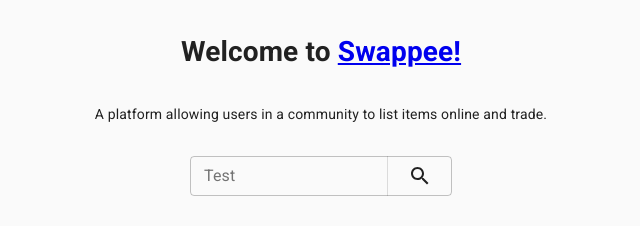
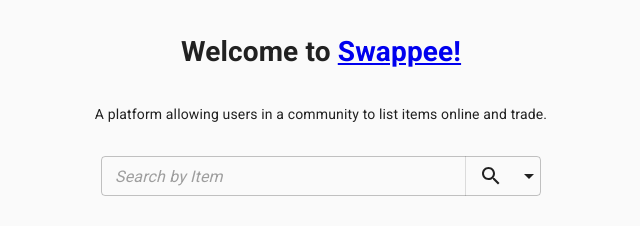
Before and after one commit to MarcusTXK/Swappee, a Next.js app in the folder frontend/: page / in a window 1280 px wide. Shown: the top 226 px of the page, without its empty margins (319-959 px from the left). Built offline with nearby package versions, Linux system fonts and the light colour scheme.

Commit message:
Add search bar

```diff
--- a/frontend/components/molecules/MSampleSearchBar.tsx
+++ /dev/null
@@ -1,42 +0,0 @@
-import { useState, MouseEvent } from 'react';
-import { Button, TextField, Menu, MenuList, MenuItem, Divider } from '@material-ui/core';
-import { Search } from '@material-ui/icons';
-
-const MSampleSearchBar = () => {
-  const [anchorEl, setAnchorEl] = useState<null | HTMLElement>(null);
-
-  const handleClick = (event: MouseEvent<HTMLElement>) => {
-    setAnchorEl(event.currentTarget);
-  };
-
-  const handleClose = () => {
-    setAnchorEl(null);
-  };
-
-  return (
-    <TextField
-      className="m-sample-searchbar"
-      variant="outlined"
-      label="Test"
-      size="small"
-      InputProps={{
-        endAdornment: (
-          <>
-            <Divider orientation="vertical" />
-            <Button onClick={handleClick}>
-              <Search />
-            </Button>
-            <Menu anchorEl={anchorEl} open={Boolean(anchorEl)} onClose={handleClose}>
-              <MenuList>
-                <MenuItem>Items</MenuItem>
-                <MenuItem>Users</MenuItem>
-              </MenuList>
-            </Menu>
-          </>
-        ),
-      }}
-    />
-  );
-};
-
-export default MSampleSearchBar;
--- /dev/null
+++ b/frontend/components/molecules/MSearchBar.tsx
@@ -0,0 +1,72 @@
+import { useRef, useState, MouseEvent, ChangeEvent } from 'react';
+import { Button, TextField, MenuList, MenuItem, Divider, ButtonGroup, Popper, Paper } from '@material-ui/core';
+import { Search, ArrowDropDown } from '@material-ui/icons';
+
+const MSearchBar = () => {
+  const [search, setSearch] = useState<String>('');
+  const [open, setOpen] = useState(false);
+  const anchorRef = useRef<HTMLDivElement>(null);
+  const [selectedIndex, setSelectedIndex] = useState(0);
+
+  const handleToggle = (event: MouseEvent<HTMLElement>) => {
+    setOpen((prevOpen) => !prevOpen);
+  };
+
+  const handleMenuItemClick = (event: MouseEvent<HTMLLIElement>, index: number) => {
+    setSelectedIndex(index);
+    setOpen(false);
+  };
+
+  const handleChange = (event: ChangeEvent<HTMLInputElement>) => {
+    setSearch(event.target.value);
+  };
+
+  const handleSearch = (event: MouseEvent<HTMLElement>) => {
+    alert('<3');
+  };
+
+  const options = ['Item', 'User'];
+
+  return (
+    <TextField
+      value={search}
+      className="m-searchbar"
+      variant="outlined"
+      placeholder={`Search by ${options[selectedIndex]}`}
+      size="small"
+      onChange={handleChange}
+      InputProps={{
+        endAdornment: (
+          <>
+            <Divider orientation="vertical" />
+            <ButtonGroup variant="text" ref={anchorRef}>
+              <Button className="m-searchbar-searchbutton" onClick={handleSearch}>
+                <Search />
+              </Button>
+              <Button className="m-searchbar-dropdownbutton" onClick={handleToggle}>
+                <ArrowDropDown />
+              </Button>
+            </ButtonGroup>
+            <Popper anchorEl={anchorRef.current} open={open} className="m-search-menulist">
+              <Paper>
+                <MenuList>
+                  {options.map((option, index) => (
+                    <MenuItem
+                      key={option}
+                      selected={index === selectedIndex}
+                      onClick={(event) => handleMenuItemClick(event, index)}
+                    >
+                      {option}
+                    </MenuItem>
+                  ))}
+                </MenuList>
+              </Paper>
+            </Popper>
+          </>
+        ),
+      }}
+    />
+  );
+};
+
+export default MSearchBar;
--- a/frontend/pages/index.tsx
+++ b/frontend/pages/index.tsx
@@ -2,7 +2,7 @@ import { Button, Box } from '@material-ui/core';
 import Link from 'next/link';
 import Head from 'next/head';
 import AContainer1440 from 'components/atoms/AContainer1440';
-import MSampleSearchBar from 'components/molecules/MSampleSearchBar';
+import MSearchBar from 'components/molecules/MSearchBar';
 
 const Home = () => {
   return (
@@ -22,7 +22,7 @@ const Home = () => {
             A platform allowing users in a community to list items online and trade.
           </Box>
           <Box mb={4}>
-            <MSampleSearchBar />
+            <MSearchBar />
           </Box>
           <Box display="flex">
             <Box mr={2}>
--- a/frontend/styles/scss/components/_components.molecules.scss
+++ b/frontend/styles/scss/components/_components.molecules.scss
@@ -1,8 +1,31 @@
-.m-sample-searchbar {
+.m-searchbar {
   .MuiDivider-vertical {
     height: 40px;
   }
   .MuiOutlinedInput-adornedEnd {
     padding-right: 0px;
   }
+  .MuiButtonGroup-groupedTextHorizontal:not(:last-child) {
+    border-right: none;
+  }
+  .MuiInputBase-input {
+    width: 350px;
+  }
+  .MuiButtonGroup-grouped {
+    min-width: 0px;
+  }
+  .m-searchbar-searchbutton {
+    border-radius: 0px;
+    width: 50px;
+  }
+  .m-searchbar-dropdownbutton {
+    width: 25px;
+  }
 }
+
+.m-search-menulist {
+  .MuiList-padding {
+    padding-top: 0px;
+    padding-bottom: 0px;
+  }
+}
```
